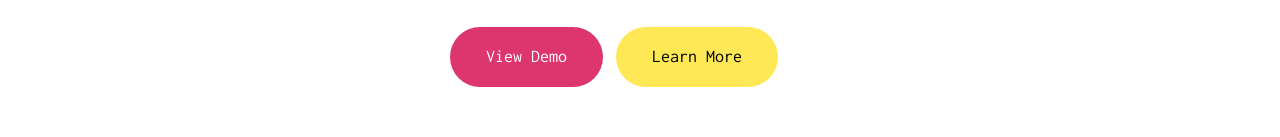
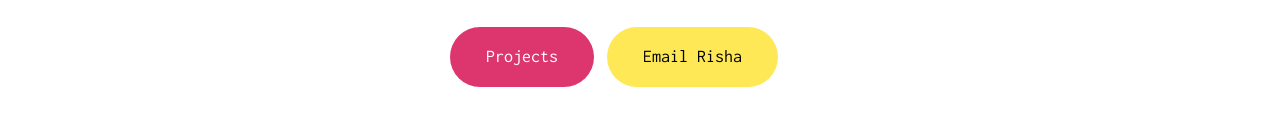
Before and after one commit to everestoreizy/hackclubeps, a plain HTML site: page index.html in a window 1280 px wide. Shown: the part 526-663 px from the top of the page. Drawn offline with Linux system fonts and the light colour scheme; files whose address does not match are found by name.

Commit message:
Update index.html

```diff
--- a/index.html
+++ b/index.html
@@ -102,7 +102,7 @@
 						<div class="display-tc js-fullheight animate-box" data-animate-effect="fadeIn">
 							<h1>Welcome to Hack Club @ EPS</h1>
 							<h2>See projects made by EPS students or join our fun meetings!<br>Meets Thursdays in TMAC 007</h2>
-							<p><a class="btn btn-primary btn-lg btn-demo" href="#"></i> View Demo</a> <a class="btn btn-primary btn-lg btn-learn">Learn More</a></p>
+							<p><a class="btn btn-primary btn-lg btn-demo" href="#fh5co-features"></i>Projects</a> <a class="btn btn-primary btn-lg btn-learn">Email Risha</a></p>
 						</div>
 					</div>
 				</div>
```
